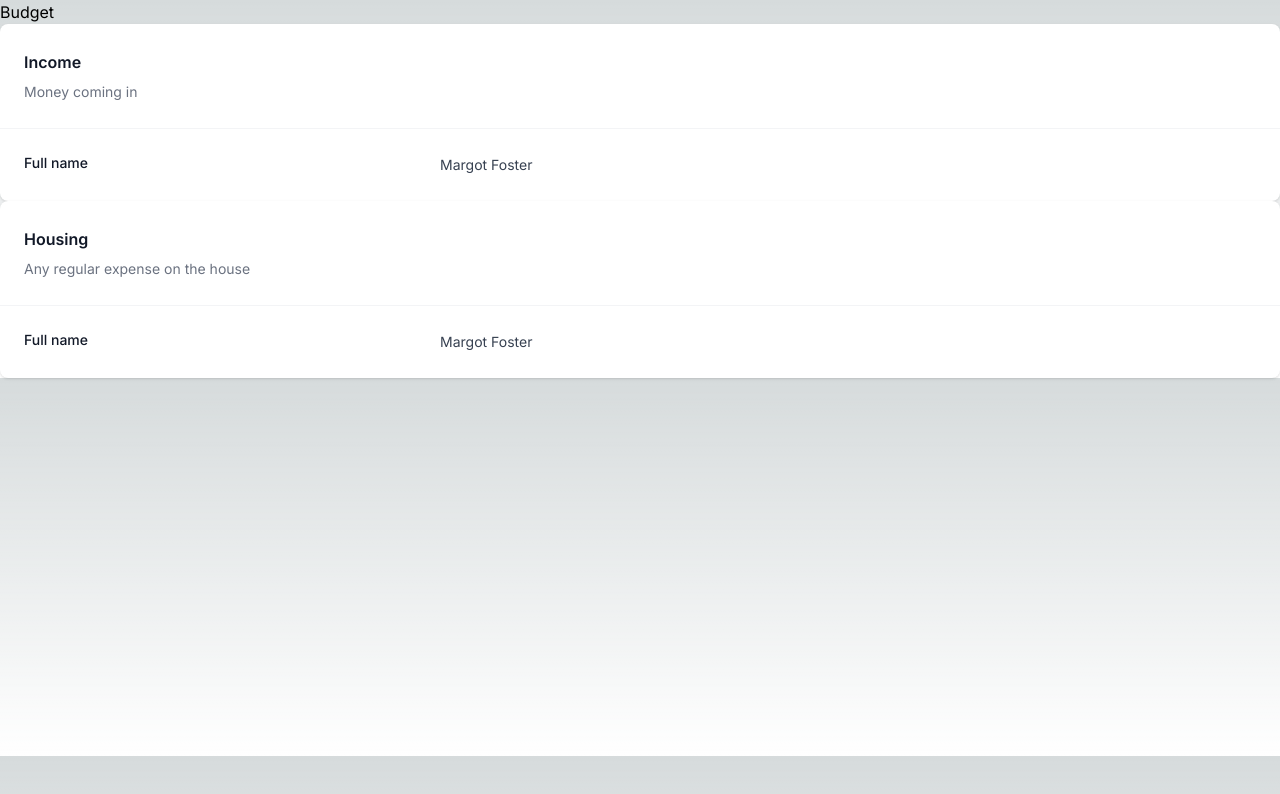
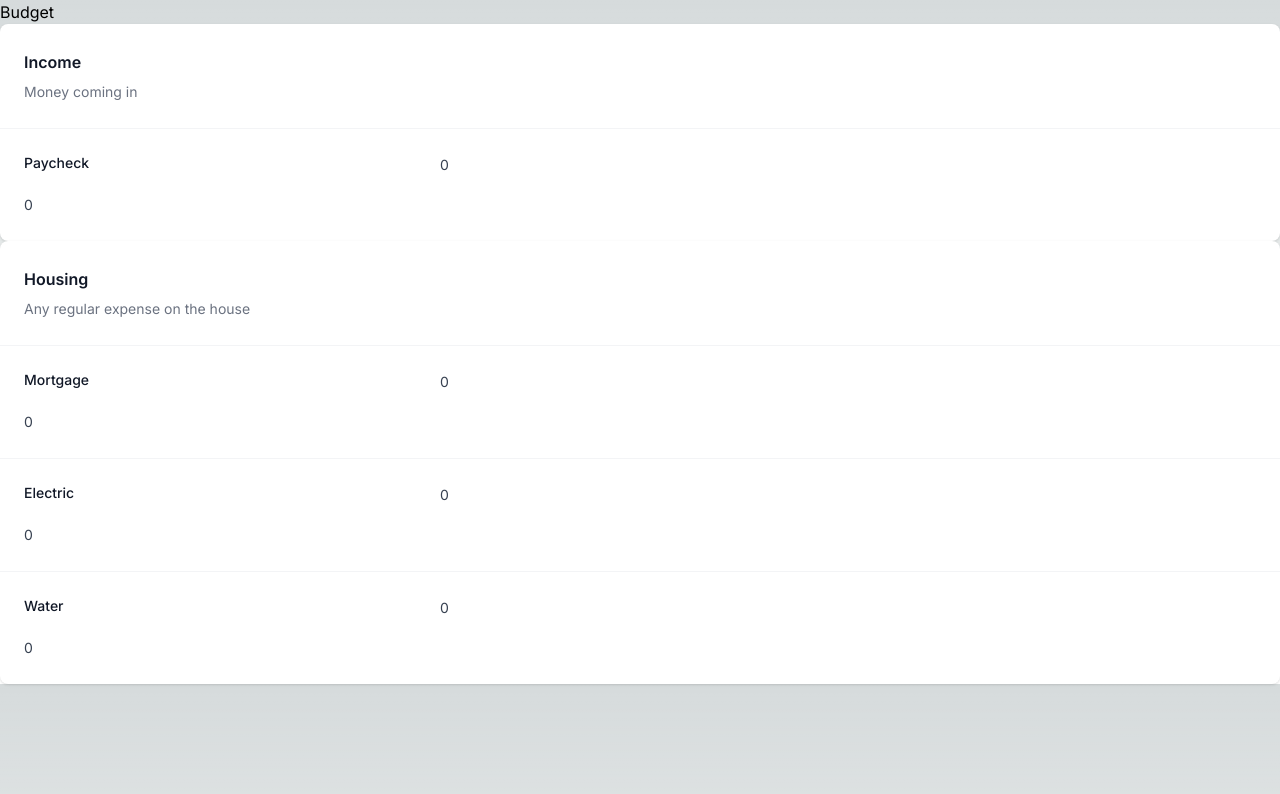
Before and after one commit to meddlin/every-budget-ui, a Next.js app: page /budget in a window 1280 px wide. Shown: the top 794 px of the page. Built offline with nearby package versions, Linux system fonts and the light colour scheme.

Commit message:
More pieces are getting organized - BudgetItem component - stubbed data

```diff
--- /dev/null
+++ b/src/app/budget/budget-item.js
@@ -0,0 +1,15 @@
+const BudgetItem = ({ name, planned, spent }) => {
+    return (
+        <div className="border-t border-gray-100">
+            <dl className="divide-y divide-gray-100">
+            <div className="px-4 py-6 sm:grid sm:grid-cols-3 sm:gap-4 sm:px-6">
+                <dt className="text-sm font-medium text-gray-900">{name}</dt>
+                <dd className="mt-1 text-sm leading-6 text-gray-700 sm:col-span-2 sm:mt-0">{planned}</dd>
+                <dd className="mt-1 text-sm leading-6 text-gray-700 sm:col-span-2 sm:mt-0">{spent}</dd>
+            </div>
+            </dl>
+        </div>
+    );
+};
+
+export default BudgetItem;
--- a/src/app/budget/category.js
+++ b/src/app/budget/category.js
@@ -1,20 +1,17 @@
-const Category = ({ name, description }) => {
+import BudgetItem from "./budget-item";
 
-
+const Category = ({ name, description, budgetItems }) => {
     return (
         <div className="overflow-hidden bg-white shadow sm:rounded-lg">
             <div className="px-4 py-6 sm:px-6">
                 <h3 className="text-base font-semibold leading-7 text-gray-900">{name}</h3>
                 <p className="mt-1 max-w-2xl text-sm leading-6 text-gray-500">{description}</p>
             </div>
-            <div className="border-t border-gray-100">
-                <dl className="divide-y divide-gray-100">
-                <div className="px-4 py-6 sm:grid sm:grid-cols-3 sm:gap-4 sm:px-6">
-                    <dt className="text-sm font-medium text-gray-900">Full name</dt>
-                    <dd className="mt-1 text-sm leading-6 text-gray-700 sm:col-span-2 sm:mt-0">Margot Foster</dd>
-                </div>
-                </dl>
-            </div>
+
+            {budgetItems && budgetItems.length > 0 ? budgetItems.map((budgetItem, idx) => (
+                <BudgetItem key={idx} name={budgetItem.name} planned={budgetItem.planned} spent={budgetItem.spent} />
+            )) : <p>No items to show</p>}
+
         </div>
     );
 }
--- a/src/app/budget/page.js
+++ b/src/app/budget/page.js
@@ -1,14 +1,44 @@
 import Category from './category';
 
 const Budget = () => {
+
+    // Stub data
     const categories = [
         {
             name: 'Income',
-            description: 'Money coming in'
+            description: 'Money coming in',
+            planned: 0.00,
+            spent: 0.00,
+            budgetItems: [
+                {
+                    name: 'Paycheck',
+                    planned: 0.00,
+                    spent: 0.00
+                }
+            ]
         },
         {
             name: 'Housing',
-            description: 'Any regular expense on the house'
+            description: 'Any regular expense on the house',
+            planned: 0.00,
+            spent: 0.00,
+            budgetItems: [
+                {
+                    name: 'Mortgage',
+                    planned: 0.00,
+                    spent: 0.00
+                },
+                {
+                    name: 'Electric',
+                    planned: 0.00,
+                    spent: 0.00
+                },
+                {
+                    name: 'Water',
+                    planned: 0.00,
+                    spent: 0.00
+                }
+            ]
         }
     ];
 
@@ -16,8 +46,13 @@ const Budget = () => {
         <div className="">
             <h1>Budget</h1>
 
-            {categories.map((category) => (
-                <Category name={category.name} description={category.description} />
+            {categories.map((category, idx) => (
+                <Category
+                    key={idx}
+                    name={category.name}
+                    description={category.description}
+                    budgetItems={category.budgetItems}
+                />
             ))}
 
         </div>
```
